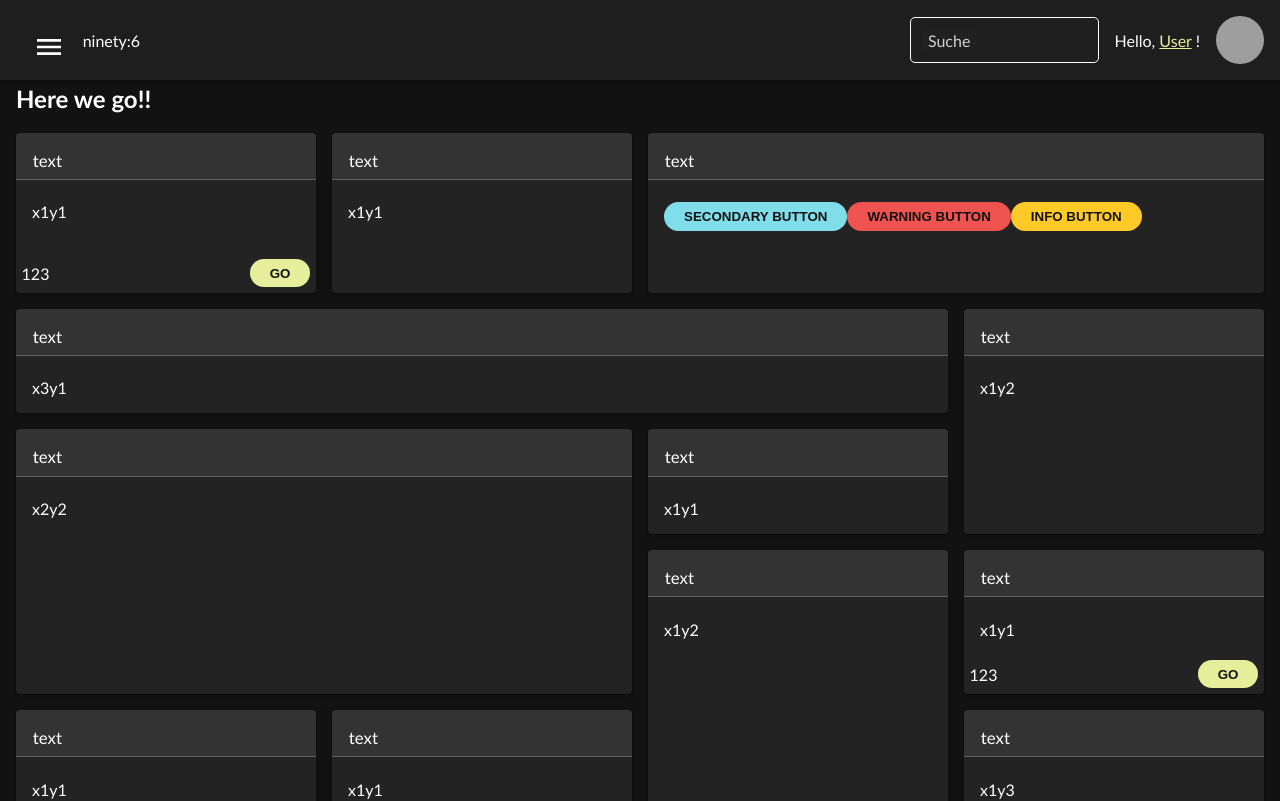
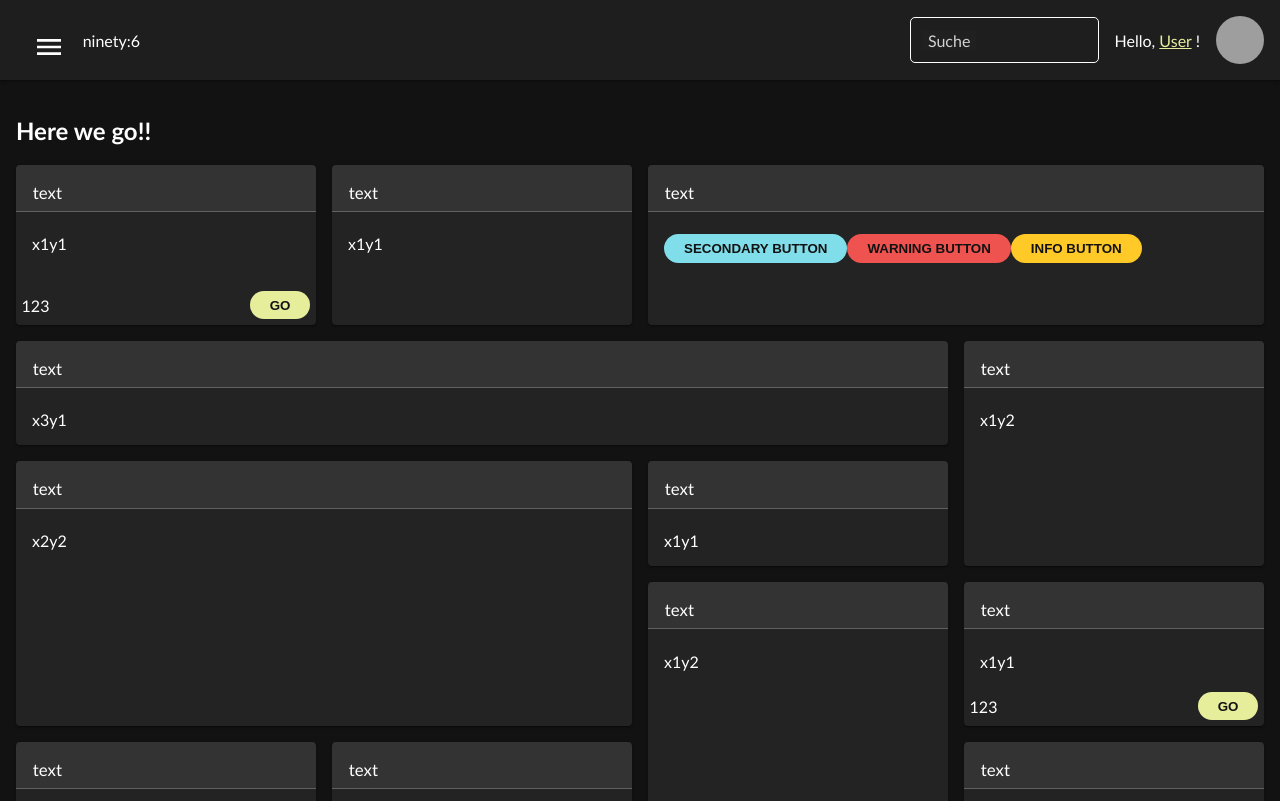
Before and after one commit to benediktrauch/angular-dashboard-template, an Angular app: page /user/home in a window 1280 px wide. Shown: the top 801 px of the page. Built offline with nearby package versions, Linux system fonts and the light colour scheme; grey boxes are pictures that could not be loaded.

Commit message:
updated styles

```diff
--- a/src/app/shared/footer/footer.component.scss
+++ b/src/app/shared/footer/footer.component.scss
@@ -1,7 +1,6 @@
-@import '~src/styles';
+@import "~src/styles";
 
 footer {
-  grid-area: footer;
   background: mat-color($mat-grey, 800);
   @include mat-elevation(2);
   height: 5em;
@@ -12,9 +11,8 @@ footer {
     display: inline-flex;
     @include centered;
 
-
     .github {
-    margin: .5em;
+      margin: 0.5em;
       @include centered;
       justify-content: space-between;
       span {
@@ -22,5 +20,4 @@ span {
       }
     }
   }
-
 }
--- a/src/app/shared/header/header.component.html
+++ b/src/app/shared/header/header.component.html
@@ -1,25 +1,47 @@
-<header [ngClass]="{headerFixed: headerFixed, pushMenu: pushMenu, menuOpen: menuOpen}">
+<header
+  [ngClass]="{
+    headerFixed: headerFixed,
+    overlayMenu: overlayMenu,
+    menuOpen: menuOpen
+  }"
+>
   <div class="left">
-    <button class="icon-only menuButton" [ngClass]="{menuOpen: menuOpen}" (click)="_toggleMenu()">
-      <img [src]="menuOpen ? 'assets/icons/menu_open-24px.svg' : 'assets/icons/menu-24px.svg'" alt="">
+    <button
+      class="icon-only menuButton"
+      [ngClass]="{ menuOpen: menuOpen }"
+      (click)="_toggleMenu()"
+    >
+      <img
+        [src]="
+          menuOpen
+            ? 'assets/icons/menu_open-24px.svg'
+            : 'assets/icons/menu-24px.svg'
+        "
+        alt=""
+      />
     </button>
     <div class="company">
-      {{companyName}}
+      {{ companyName }}
     </div>
   </div>
   <div class="right">
     <div class="actions">
       <section class="widg-input">
-        <input type="text" class="input" name="searchField" #searchBar>
-        <label for="searchField" class="input-label" (click)="_focusSearch()">Suche</label>
+        <input type="text" class="input" name="searchField" #searchBar />
+        <label for="searchField" class="input-label" (click)="_focusSearch()"
+          >Suche</label
+        >
       </section>
     </div>
     <span>
       Hello,
-      <a routerLink="user">{{user?.name}}</a>
+      <a routerLink="user">{{ user?.name }}</a>
       !
     </span>
-    <span class="userImage" alt="profileImage"
-      [ngStyle]="{'background-image': 'url(https://placeimg.com/72/72/any)'}"></span>
+    <span
+      class="userImage"
+      alt="profileImage"
+      [ngStyle]="{ 'background-image': 'url(https://placeimg.com/72/72/any)' }"
+    ></span>
   </div>
 </header>
--- a/src/app/shared/header/header.component.scss
+++ b/src/app/shared/header/header.component.scss
@@ -68,11 +68,11 @@ header {
     }
   }
 
-  &.pushMenu {
+  // &.pushMenu {
   &.menuOpen {
     // right: 0;
     // width: 100%;
-      width:100%;
+    width: 100%;
 
     &.headerFixed {
       @include breakpoint(md) {
@@ -80,6 +80,26 @@ header {
       }
 
       transition: 0.35s;
+    }
+  }
+  // }
+
+  @include breakpoint(md) {
+    &.headerFixed {
+      width: calc(100% - 300px);
+    }
+
+    .left {
+      .menuButton {
+        display: none;
+      }
+    }
+
+    &.overlayMenu {
+      .left {
+        .menuButton {
+          display: flex;
+        }
       }
     }
   }
--- a/src/app/shared/header/header.component.ts
+++ b/src/app/shared/header/header.component.ts
@@ -15,7 +15,6 @@ export class HeaderComponent implements OnInit {
   @Input() menuOpen: boolean;
   @Input() overlayMenu: boolean;
   @Input() headerFixed: boolean;
-  @Input() pushMenu: boolean;
   @Output() toggleMenu = new EventEmitter<boolean>();
 
   // private menuOpenIcon = require('src/assets/icons/menu_open-24px.svg');
--- a/src/app/shared/sidebar/sidebar.component.scss
+++ b/src/app/shared/sidebar/sidebar.component.scss
@@ -10,22 +10,36 @@ nav {
   background: $background-color-el1;
   z-index: 1;
 
-  &.pushMenu {
+  position: fixed;
+  top: $smtb;
+  width: 300px;
+  max-width: 100vw;
+  transform: translateX(-100vw);
   transition: 0.35s;
-    overflow: hidden;
-    position: fixed;
-    width: 300px;
-    transform: translateX(-300px);
 
   &.menuOpen {
     transition: 0.35s;
     transform: translateX(0);
     overflow: auto;
-      @include breakpoint(xs) {
-        width: 100vw;
   }
+
+  @include breakpoint(sm) {
+    top: $lgtb;
+    transform: translateX(-300px);
   }
+
+  @include breakpoint(md) {
+    top: 0;
   }
+
+  @include breakpoint(md) {
+    transform: translateX(0);
+
+    transition: 0.35s;
+    overflow: hidden;
+    position: fixed;
+    width: 300px;
+    overflow: auto;
 
     &.overlayMenu {
       width: 300px;
@@ -68,6 +82,7 @@ nav {
           transform: translateX(0);
           @include mat-elevation(4);
           overflow: auto;
+        }
       }
     }
   }
--- a/src/app/user/user.component.html
+++ b/src/app/user/user.component.html
@@ -1,17 +1,33 @@
-<div class="app-wrapper" [ngClass]="{menuOpen: menuOpen, pushMenu: pushMenu, overlayMenu: overlayMenu}">
-
-  <app-header [menuOpen]="menuOpen" [pushMenu]="pushMenu" [headerFixed]="headerFixed" [overlayMenu]="overlayMenu"
-    (toggleMenu)="toggleMenu()">
+<div
+  class="app-wrapper"
+  [ngClass]="{
+    menuOpen: menuOpen,
+    pushMenu: pushMenu,
+    overlayMenu: overlayMenu
+  }"
+>
+  <app-header
+    [menuOpen]="menuOpen"
+    [headerFixed]="headerFixed"
+    [overlayMenu]="overlayMenu"
+    (toggleMenu)="toggleMenu()"
+  >
   </app-header>
 
-  <app-sidebar [menuOpen]="menuOpen" [pushMenu]="pushMenu" [overlayMenu]="overlayMenu" [headerFixed]="headerFixed"
-    (toggleMenu)="toggleMenu()" (toggleMenuStyle)="toggleMenuStyle()" [menuData]="menuData">
+  <app-sidebar
+    [menuOpen]="menuOpen"
+    [overlayMenu]="overlayMenu"
+    [headerFixed]="headerFixed"
+    (toggleMenu)="toggleMenu()"
+    (toggleMenuStyle)="toggleMenuStyle()"
+    [menuData]="menuData"
+  >
   </app-sidebar>
 
-  <main (click)="(overlayMenu && menuOpen) ? toggleMenu() : ''">
+  <!-- <main (click)="overlayMenu && menuOpen ? toggleMenu() : ''"> -->
+  <main (click)="menuOpen ? toggleMenu() : ''">
     <section>
-      <router-outlet>
-      </router-outlet>
+      <router-outlet> </router-outlet>
     </section>
   </main>
 
--- a/src/app/user/user.component.scss
+++ b/src/app/user/user.component.scss
@@ -7,16 +7,46 @@ $smtb: 3em;
   min-height: 100vh;
   display: grid;
 
+  app-header {
+    grid-area: header;
+    z-index: 1;
+  }
+  app-sidebar {
+    grid-area: nav;
+    z-index: 1;
+  }
+  app-footer {
+    grid-area: footer;
+  }
+
   grid-template-areas:
     "header"
     "nav"
     "main"
     "footer";
   grid-template-columns: 1fr;
-  grid-template-rows: $lgtb auto auto $lgtb;
+  grid-template-rows: $smtb 0 1fr $smtb;
 
-  @include breakpoint(xs) {
-    grid-template-rows: $smtb auto auto $smtb;
+  main {
+    transition: 0.35s;
+    filter: none;
+    padding: 0.5em;
+    z-index: 0;
+    @include breakpoint(sm) {
+      padding: 1em;
+    }
+  }
+
+  &.menuOpen {
+    transition: 0.35s;
+    main {
+      transition: 0.35s;
+      filter: brightness(65%) blur(2px);
+    }
+  }
+
+  @include breakpoint(sm) {
+    grid-template-rows: $lgtb 0 1fr $lgtb;
   }
 
   @include breakpoint(md) {
@@ -25,29 +55,25 @@ $smtb: 3em;
       "nav main"
       "nav footer";
 
-    grid-template-columns: 0 1fr;
-    grid-template-rows: $lgtb auto $lgtb;
-    @include breakpoint(xs) {
-      grid-template-rows: $smtb auto $smtb;
-    }
+    grid-template-columns: 300px 1fr;
+    grid-template-rows: $lgtb 1fr $lgtb;
     transition: 0.35s;
 
+    main {
+      transition: 0.35s;
+      filter: none;
+    }
+
     &.menuOpen {
-      grid-template-areas:
-        "nav header"
-        "nav main"
-        "nav footer";
-
-      grid-template-columns: 300px 1fr;
-      grid-template-rows: $lgtb auto $lgtb;
-      @include breakpoint(xs) {
-        grid-template-rows: $smtb auto $smtb;
-      }
       transition: 0.35s;
+      main {
+        transition: 0.35s;
+        filter: none;
       }
     }
 
-  &.pushMenu {
+    /*
+
   transition: 0.35s;
   @include breakpoint(md) {
     grid-template-columns: 0px 1fr;
@@ -82,20 +108,19 @@ $smtb: 3em;
       }
     }
   }
-  }
-
+*/
     &.overlayMenu {
       // @include breakpoint(xs) {
       grid-template-areas:
-      "header"
-      "nav"
-      "main"
-      "footer";
+        "nav header"
+        "nav main"
+        "nav footer";
 
-    grid-template-rows: $smtb 0 1fr $smtb;
-    grid-template-columns: 1fr;
+      grid-template-columns: 0 1fr;
 
-    @include breakpoint(md) {
+      // grid-template-rows: $smtb 0 1fr $smtb;
+      // grid-template-columns: 1fr;
+
       // grid-template-columns: 0 1fr;
       transition: 0.35s;
 
@@ -125,24 +150,4 @@ $smtb: 3em;
       }
     }
   }
-
-  app-header {
-    grid-area: header;
-    z-index: 1;
 }
-  app-sidebar {
-    grid-area: nav;
-    z-index: 1;
-  }
-  app-footer {
-    grid-area: footer;
-  }
-
-  main {
-    grid-area: main;
-    transition: 0.35s;
-    filter: none;
-    padding: 1em;
-    z-index: 0;
-  }
-}
--- a/src/app/user/user.component.ts
+++ b/src/app/user/user.component.ts
@@ -8,9 +8,9 @@ import { Component, OnInit } from '@angular/core';
 export class UserComponent implements OnInit {
   title = 'template';
 
-  headerFixed = true;
+  headerFixed = false;
   menuOpen = false;
-  pushMenu = false;
+  // pushMenu = false;
   overlayMenu = true;
   settingsOpen = false;
   menuData = [
@@ -28,8 +28,8 @@ export class UserComponent implements OnInit {
   ngOnInit() { }
 
   toggleMenuStyle() {
-    this.pushMenu = !this.pushMenu;
-    this.overlayMenu = !this.pushMenu;
+    // this.pushMenu = !this.pushMenu;
+    this.overlayMenu = !this.overlayMenu;
   }
 
   toggleMenu() {
```
Lines whose indentation alone changed are shown as unchanged.
